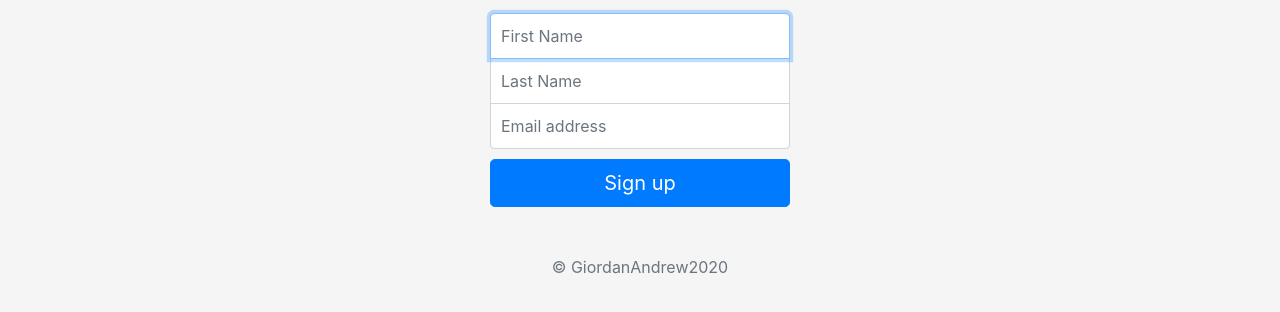
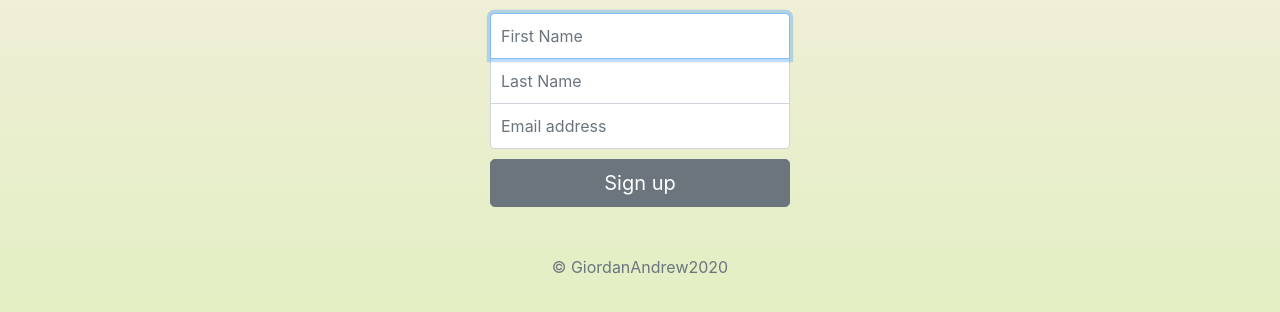
Before and after one commit to GiordanDelaCruz/News-Letter-Sign-Up, a website: page signup.html in a window 1280 px wide. Shown: the part 370-682 px from the top of the page. Drawn offline with nearby package versions, Linux system fonts and the light colour scheme.

Commit message:
Upadated the CSS look of the homepage.

```diff
--- a/public/css/signin.css
+++ b/public/css/signin.css
@@ -10,7 +10,12 @@ body {
   align-items: center;
   padding-top: 40px;
   padding-bottom: 40px;
-  background-color: #f5f5f5;
+  /* background-color: #f5f5f5; */
+  background: #FFEEEE;  /* fallback for old browsers */
+  background: -webkit-linear-gradient(to top, #DDEFBB, #FFEEEE);  /* Chrome 10-25, Safari 5.1-6 */
+  background: linear-gradient(to top, #DDEFBB, #FFEEEE); /* W3C, IE 10+/ Edge, Firefox 16+, Chrome 26+, Opera 12+, Safari 7+ */
+
+
 }
 
 .form-signin {
--- a/signup.html
+++ b/signup.html
@@ -29,7 +29,7 @@
     <input type="text" name="lName" class="form-control middle" placeholder="Last Name" required>
     <input type="email" name="email" class="form-control bottom" placeholder="Email address" required>
 
-    <button class="btn btn-lg btn-primary btn-block" type="submit">Sign up</button>
+    <button class="btn btn-lg btn-secondary btn-block" type="submit">Sign up</button>
     <p class="mt-5 mb-3 text-muted">&copy; GiordanAndrew2020</p>
   </form>
 </body>
```
